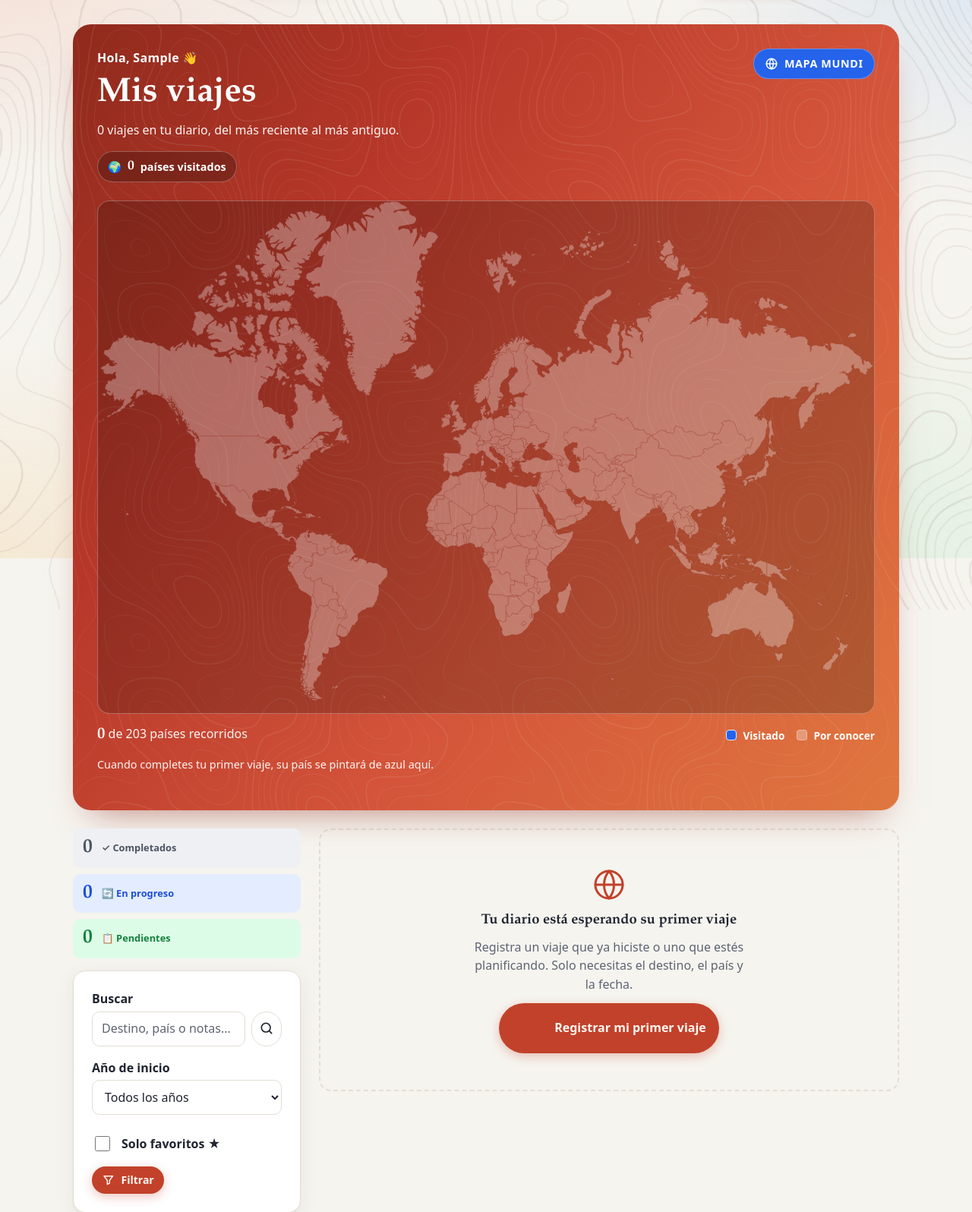
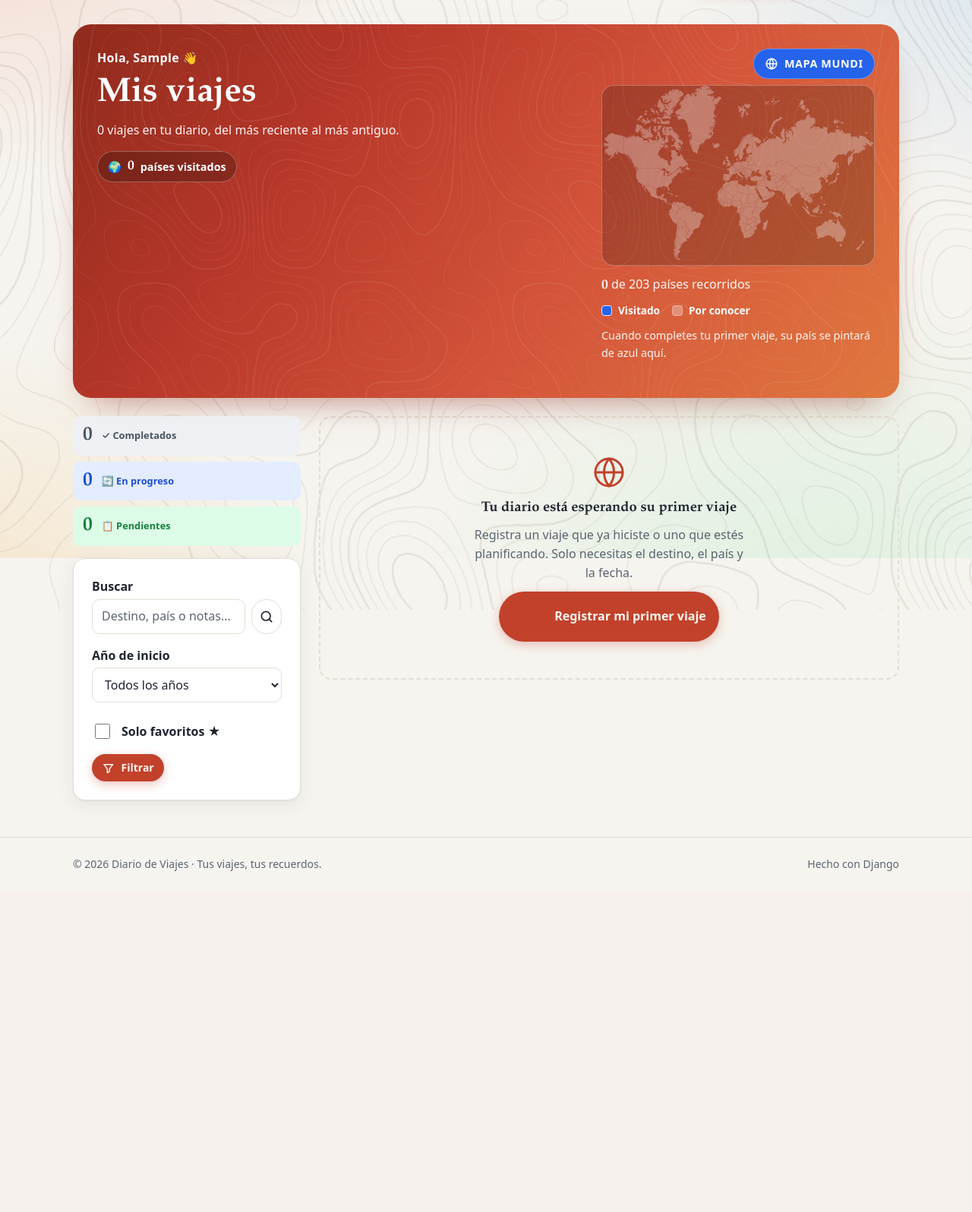
Before and after one commit to CarlosMatus00000008/BackEnd---Inacap, a Django app: page /viajes/ in a window 1280 px wide, after a click on "MAPA MUNDI". Shown: the part 65-1661 px from the top of the page at 76% size. After the commit the page ends 1212 px from the top, so only its background shows below. Run offline with Django 5.2, Linux system fonts and the light colour scheme; the visitor is signed in with stand-in values (Sample User, id 1); data comes from the database, SQL or seed files in the repository; data that the repository does not hold is empty.

Commit message:
Mapa mundi más chico, a la derecha del saludo
En pantallas anchas el mapa se abre en una columna de 360px bajo su botón,
junto al saludo, en vez de ocupar todo el ancho debajo. En celular sigue
desplegándose debajo.

Co-Authored-By: Claude Opus 5.5 <noreply@anthropic.com>

```diff
--- a/static/css/app.css
+++ b/static/css/app.css
@@ -1869,6 +1869,34 @@
     }
   }
 
+  /* En pantallas anchas el mapa se abre en una columna a la derecha del saludo,
+     bajo su botón. La última fila (1fr) absorbe su altura para que el texto no se separe. */
+  @media (min-width: 900px) {
+    .bienvenida:has(.mapa-mundi) {
+      grid-template-columns: minmax(0, 1fr) auto;
+      grid-template-rows: repeat(4, auto) 1fr;
+      column-gap: var(--e6);
+    }
+
+    .bienvenida:has(.mapa-mundi) > * {
+      grid-column: 1;
+    }
+
+    .bienvenida > .mapa-mundi {
+      grid-column: 2;
+      grid-row: 1 / -1;
+    }
+
+    .mapa-mundi__contenido {
+      width: 360px;
+      padding-top: var(--e7);
+    }
+
+    .mapa-mundi__pie strong {
+      font-size: 1.1rem;
+    }
+  }
+
   /* --- Línea de tiempo ---------------------------------------------------- */
   .disposicion-linea {
     display: grid;
```
